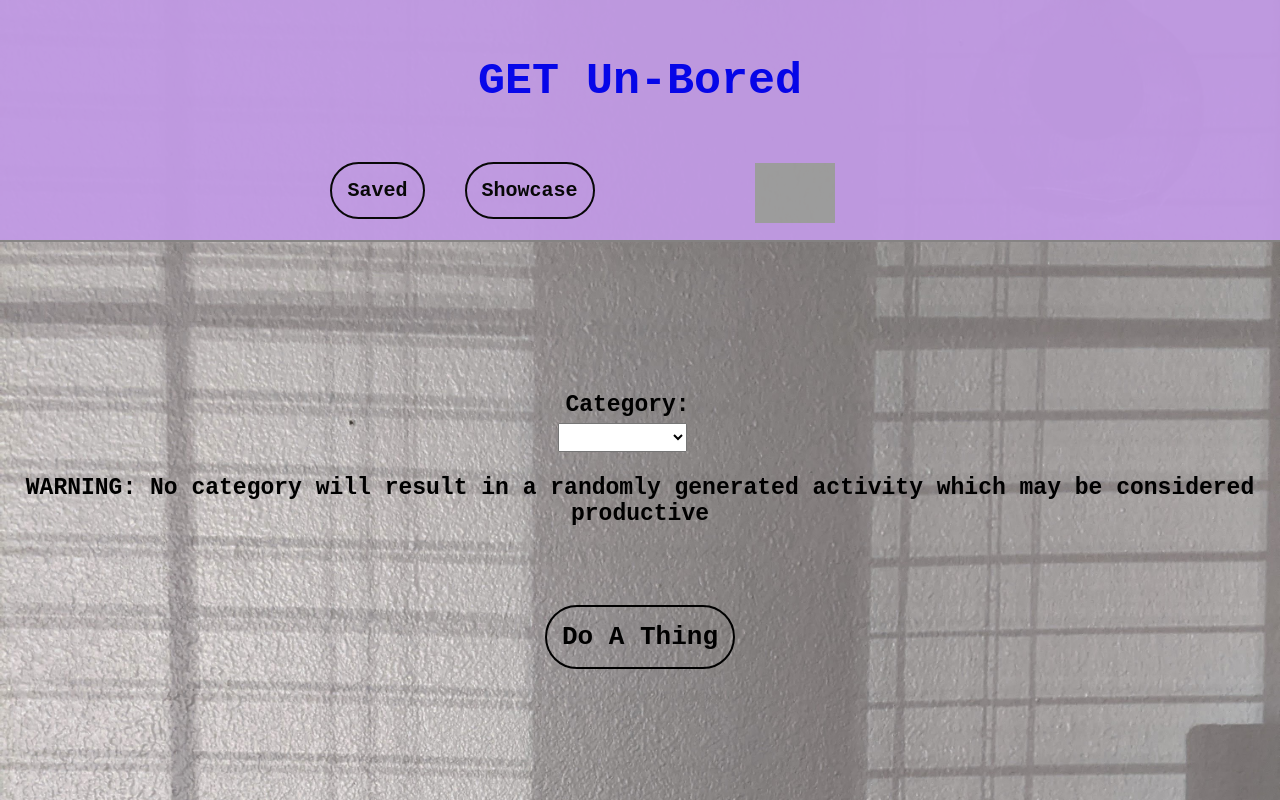
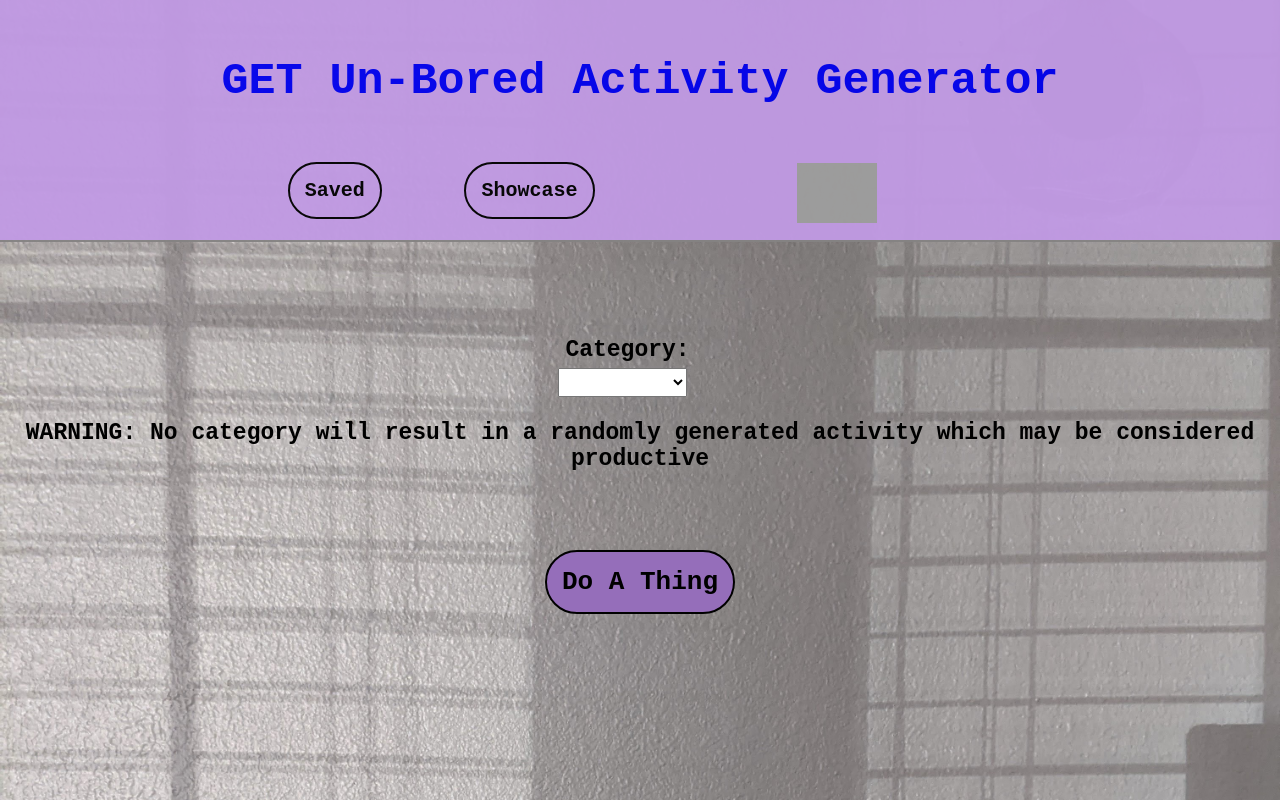
Before and after one commit to Meekb/Un_Bored, a React (Create React App) app: page /Home in a window 1280 px wide. Built offline with nearby package versions, Linux system fonts and the light colour scheme; grey boxes are pictures that could not be loaded.

Commit message:
Refactor some styling

```diff
--- a/src/components/App/App.css
+++ b/src/components/App/App.css
@@ -5,3 +5,7 @@
   justify-content: center;
   align-items: center;
 }
+
+.generator {
+  font-size: 25px;
+}
--- a/src/components/App/App.js
+++ b/src/components/App/App.js
@@ -95,7 +95,6 @@ export const App = () => {
       </header>
 
       <main className="App">
-
         <Switch>
           <Route
             path='/Home'
--- a/src/components/Form/Form.css
+++ b/src/components/Form/Form.css
@@ -5,7 +5,7 @@ form {
   justify-content: center;
   align-items: center;
   position: relative;
-  margin-top: 150px;
+  margin-top: 95px;
   background-image: url('../../../src/images/susan-wilkinson-1CqxdQ932eo-unsplash.jpg') no-repeat;
   background-size: cover;
 }
@@ -44,6 +44,7 @@ button:hover {
 
 .do-a-thing {
   margin-top: 55px;
+  background-color: #956eba;
 }
 
 .do-a-thing:hover {
--- a/src/components/Header/Header.js
+++ b/src/components/Header/Header.js
@@ -1,9 +1,9 @@
-import React, { useEffect } from 'react';
+import React from 'react';
 import { NavLink } from 'react-router-dom';
 import './Header.css';
 import homeIcon from '../../images/homeIcon.svg';
 
-export const Header = ({ savedView, setSavedView, setSearch, setShowcaseView }) => {
+export const Header = ({ setSavedView, setSearch, setShowcaseView }) => {
 
   const changeViewToHome = () => {
     setSavedView(false)
@@ -35,8 +35,7 @@ export const Header = ({ savedView, setSavedView, setSearch, setShowcaseView })
             style={{ textDecoration: 'none' }}
             onClick={() => changeViewFromLogo()}
           >
-            <h1 className='app-name'>GET Un-Bored</h1>
-            {/* <h2 className='sub-heading'>The Activity Generator For Indecisive Humans</h2> */}
+            <h1 className='app-name'>GET Un-Bored Activity Generator</h1>
           </NavLink>
       </div>
 
--- a/src/components/Showcase/Showcase.css
+++ b/src/components/Showcase/Showcase.css
@@ -8,7 +8,7 @@
 .head {
   font-size: 45px;
   font-weight: bold;
-  color: #322252;
+  color: black;
 }
 
 .nothing-to-see {
--- a/src/components/Showcase/Showcase.js
+++ b/src/components/Showcase/Showcase.js
@@ -19,7 +19,7 @@ export const Showcase = ({ setSavedView, setSearch, showcaseView, showcasedActiv
   return (
     <section className='showcase'>
 
-      <h3 className='head'>✨ Showcase ✨</h3>
+      <h3 className='head'>Showcase Your Completed Activities!</h3>
 
       <section>
         {showcasedActivities.length ?
```
Also changed, not shown: 1 other file (tests, documents, lock files or other folders).
